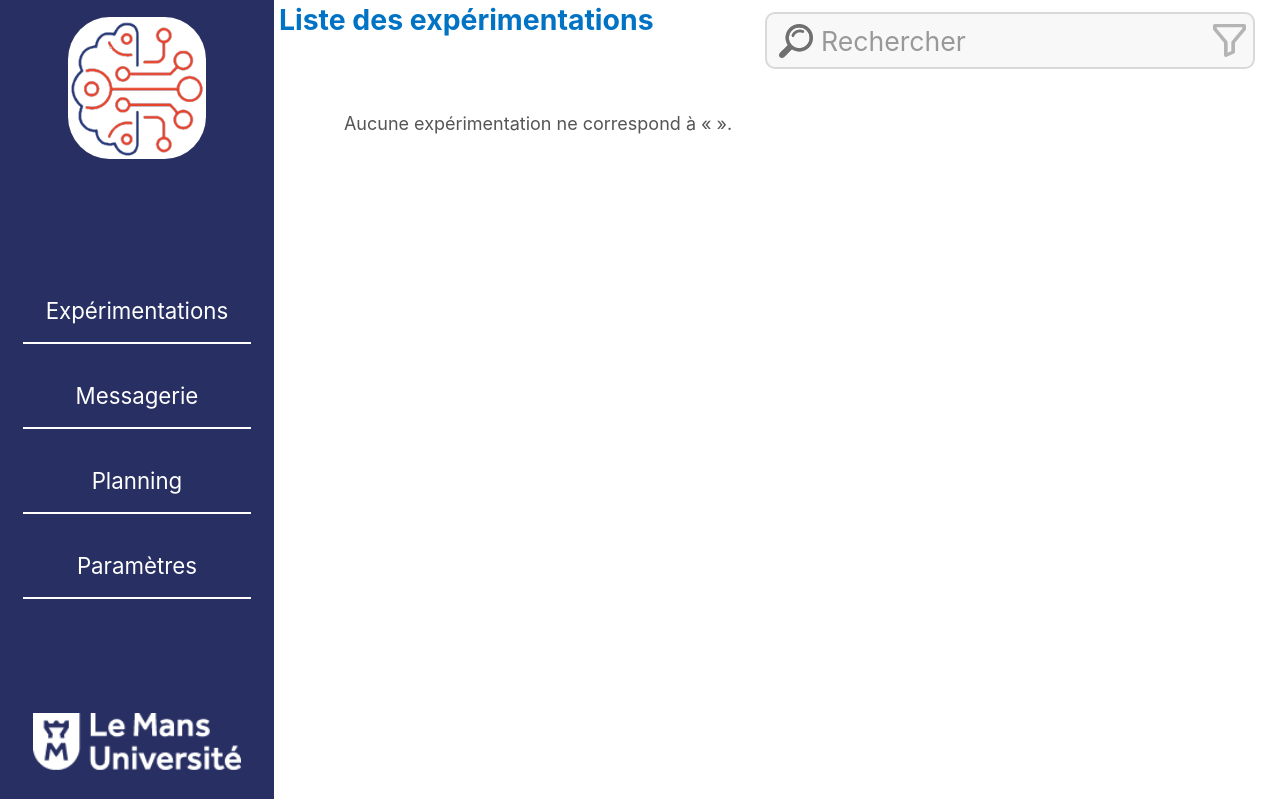
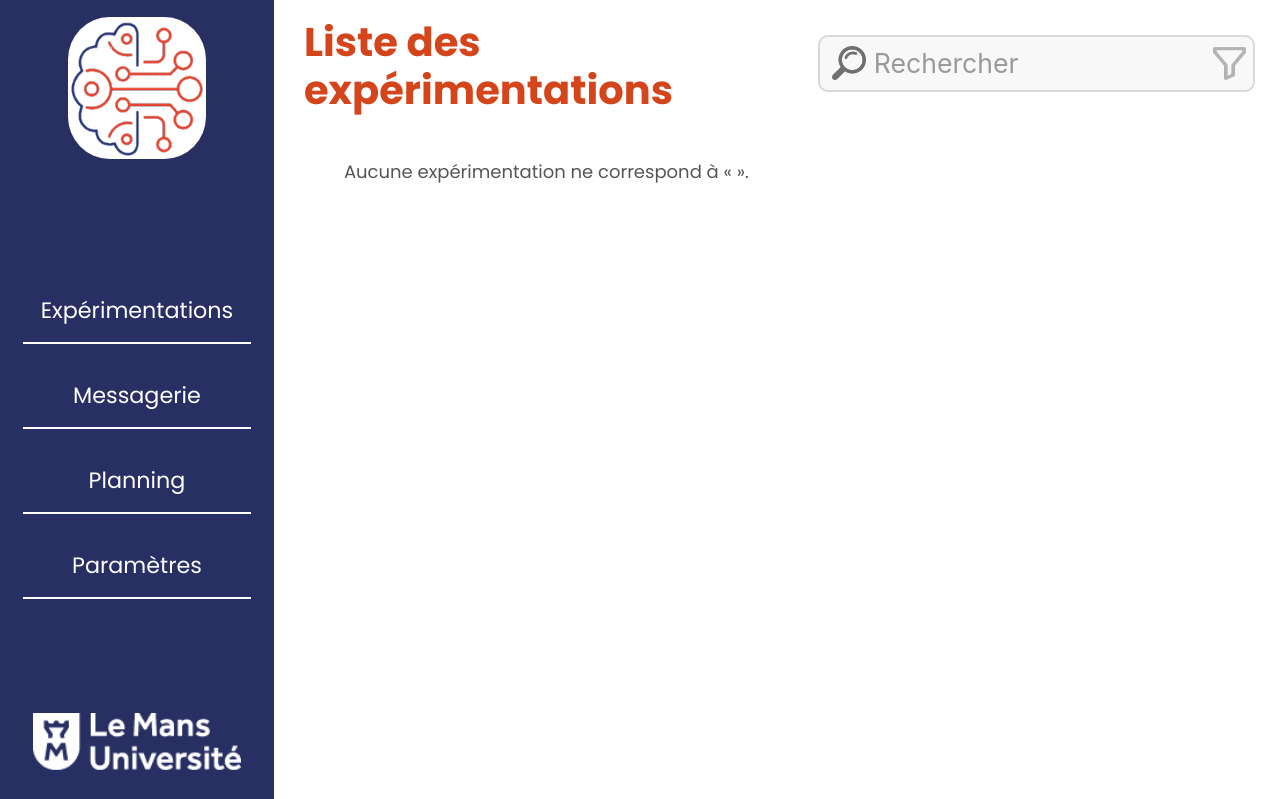
Before and after one commit to AkiowDev/Prismelium, a PHP site: page /Prismelium/experimentationsParticipant/experimentationsParticipantView.php in a window 1280 px wide. Shown: the top 799 px of the page. Run offline with PHP 8.4, Linux system fonts and the light colour scheme; data that the repository does not hold is empty.

Commit message:
ajustements

```diff
--- a/experimentationsParticipant/experimentationsParticipant.css
+++ b/experimentationsParticipant/experimentationsParticipant.css
@@ -158,10 +158,12 @@ input {
     align-self: flex-start;
     margin-top: -9px;
     margin-bottom: 0;
-    color: #0073c5;
-    font-size: clamp(23px, 2.22vw, 32px);
+    color: #d4451b;
+    font-size: 40px;
     font-weight: 700;
     line-height: 1.2;
+    padding-top: 15px;
+    padding-left: 25px;
 }
 
 .recherche {
@@ -231,6 +233,7 @@ input {
     column-gap: 32px;
     row-gap: 33px;
     margin: 43px 57px 0 65px;
+    padding-top: 50px;
 }
 
 .carte-experience {
--- a/experimentationsParticipant/experimentationsParticipantView.php
+++ b/experimentationsParticipant/experimentationsParticipantView.php
@@ -6,6 +6,7 @@
     <meta charset="UTF-8">
     <meta name="viewport" content="width=device-width, initial-scale=1">
     <title>Expérimentations — LIUM</title>
+    <link href="https://fonts.googleapis.com/css2?family=Poppins:wght@400;600;700&display=swap" rel="stylesheet">
     <link rel="stylesheet" href="experimentationsParticipant.css">
 </head>
 <body>
@@ -37,7 +38,7 @@
                         name="q"
                         type="search"
                         placeholder="Rechercher"
-                        value="<?= htmlspecialchars($searchTerm, ENT_QUOTES, 'UTF-8') //Voir controller apres html/css fini ?>"
+                        value="<?= htmlspecialchars($searchTerm, ENT_QUOTES, 'UTF-8') ?>"
                     >
                     <button class="recherche__filtre" type="button" aria-label="Filtrer les expérimentations">
                         <img src="../images/filter.svg" alt="">
```
